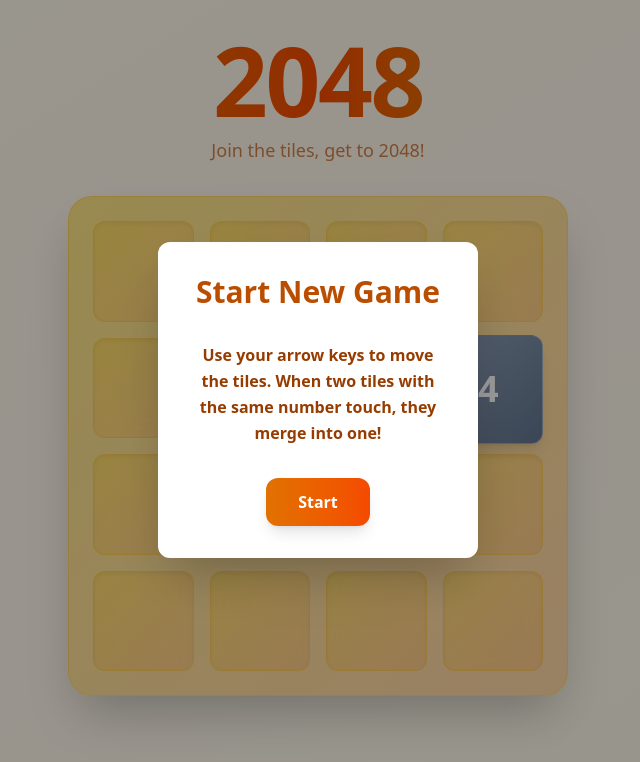
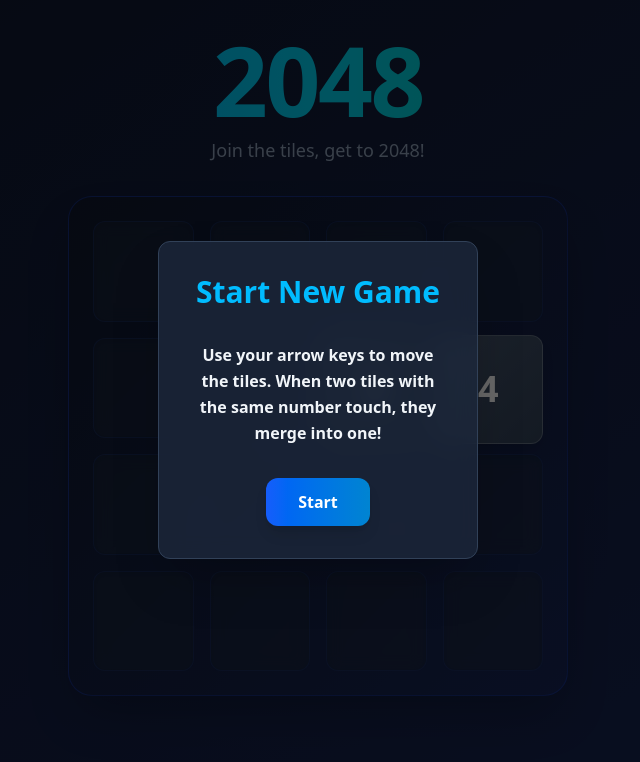
Before and after one commit to DeepanIsCool/fayda_club_skill, a Next.js app: page /games/2048 in a window 1280 px wide. Shown: the top 762 px of the page, without its empty margins (322-962 px from the left). Built offline with nearby package versions, Linux system fonts and the light colour scheme; no server answers.

Commit message:
2048 e alpo change kora hoyeche

```diff
--- a/app/components/2048/game-2048.tsx
+++ b/app/components/2048/game-2048.tsx
@@ -7,31 +7,20 @@ export default function Game2048() {
 
   return (
     <div className="flex flex-col items-center animate-in fade-in slide-in-from-bottom duration-700 delay-300">
-      {/* <div className="flex gap-4 mb-8 w-full max-w-md">
-        <div className="flex-1 bg-gradient-to-br from-amber-100 to-orange-100 backdrop-blur-sm rounded-2xl p-4 shadow-lg border border-amber-200/50 transform hover:scale-105 transition-all duration-200">
-          <div className="text-amber-700 text-sm font-bold uppercase tracking-wider mb-1">Score</div>
-          <div className="text-amber-900 text-2xl md:text-3xl font-black tabular-nums">{score.toLocaleString()}</div>
-        </div>
-        <div className="flex-1 bg-gradient-to-br from-yellow-100 to-amber-100 backdrop-blur-sm rounded-2xl p-4 shadow-lg border border-yellow-200/50 transform hover:scale-105 transition-all duration-200">
-          <div className="text-yellow-700 text-sm font-bold uppercase tracking-wider mb-1">Best</div>
-          <div className="text-yellow-900 text-2xl md:text-3xl font-black tabular-nums">
-            {bestScore.toLocaleString()}
-          </div>
-        </div>
-      </div> */}
-
-      <div className="game-container relative w-full max-w-[500px] aspect-square p-4 md:p-6 cursor-default select-none touch-none bg-gradient-to-br from-amber-200 to-orange-200 rounded-3xl shadow-2xl border border-amber-300/50 backdrop-blur-sm">
+      {/* --- MODIFIED: Main game container background --- */}
+      <div className="game-container relative w-full max-w-[500px] aspect-square p-4 md:p-6 cursor-default select-none touch-none bg-gradient-to-br from-slate-900 to-blue-950 rounded-3xl shadow-2xl border border-blue-800/50 backdrop-blur-sm">
         {(over || won) && (
           <div
             className={`absolute inset-0 z-[100] flex flex-col items-center justify-center rounded-3xl backdrop-blur-md animate-in fade-in zoom-in duration-500 ${
               won
-                ? "bg-gradient-to-br from-yellow-400/90 to-amber-400/90 text-white"
+                ? // --- MODIFIED: "You Win!" overlay ---
+                  "bg-gradient-to-br from-sky-500/90 to-cyan-400/90 text-white"
                 : "bg-gradient-to-br from-gray-800/90 to-gray-900/90 text-white"
             }`}
           >
             <div className="text-center animate-in slide-in-from-bottom duration-700 delay-200">
               <p className="text-4xl md:text-6xl font-black mb-6 animate-bounce">
-                {won ? "🎉 You Win!" : "💀 Game Over!"}
+                {won ? "🎉 You Win!" : "Start New Game"}
               </p>
               <div className="flex flex-col sm:flex-row gap-4 justify-center">
                 {won && !keepPlaying && (
@@ -44,9 +33,10 @@ export default function Game2048() {
                 )}
                 <button
                   onClick={restart}
-                  className="group relative overflow-hidden bg-gradient-to-r from-amber-600 to-orange-600 hover:from-amber-700 hover:to-orange-700 text-white font-bold py-3 px-6 rounded-xl shadow-lg hover:shadow-xl transform hover:scale-105 transition-all duration-200 active:scale-95"
+                  // --- MODIFIED: "Try Again" button ---
+                  className="group relative overflow-hidden bg-gradient-to-r from-blue-600 to-sky-600 hover:from-blue-700 hover:to-sky-700 text-white font-bold py-3 px-6 rounded-xl shadow-lg hover:shadow-xl transform hover:scale-105 transition-all duration-200 active:scale-95"
                 >
-                  <span className="relative z-10">Try Again</span>
+                  <span className="relative z-10">Start</span>
                   <div className="absolute inset-0 bg-gradient-to-r from-white/20 to-transparent opacity-0 group-hover:opacity-100 transition-opacity duration-200" />
                 </button>
               </div>
@@ -60,7 +50,8 @@ export default function Game2048() {
               {Array.from({ length: 4 }).map((_, colIndex) => (
                 <div
                   key={colIndex}
-                  className="flex-1 aspect-square rounded-xl bg-gradient-to-br from-amber-300/40 to-orange-300/40 backdrop-blur-sm border border-amber-400/30 shadow-inner"
+                  // --- MODIFIED: Empty grid cell background ---
+                  className="flex-1 aspect-square rounded-xl bg-slate-800/50 backdrop-blur-sm border border-blue-900/30 shadow-inner"
                 />
               ))}
             </div>
@@ -75,27 +66,28 @@ export default function Game2048() {
               const x = tile.position.x
               const y = tile.position.y
 
-              const baseSize = "calc((100% - 0.75rem) / 4)" // 3rem total gap / 4 tiles
-              const gapSize = "0.25rem" // gap-2 = 0.5rem, so 0.25rem per side
+              const baseSize = "calc((100% - 0.75rem) / 4)"
+              const gapSize = "0.25rem"
 
+              // --- MODIFIED: Entire tile styling function ---
               const getTileStyles = (value: number) => {
                 const baseClasses = "text-white font-black shadow-lg border border-white/20"
                 const styles = {
-                  2: `bg-gradient-to-br from-slate-300 to-slate-400 text-slate-700 ${baseClasses}`,
-                  4: `bg-gradient-to-br from-slate-400 to-slate-500 text-slate-800 ${baseClasses}`,
-                  8: `bg-gradient-to-br from-orange-400 to-orange-500 ${baseClasses}`,
-                  16: `bg-gradient-to-br from-orange-500 to-red-500 ${baseClasses}`,
-                  32: `bg-gradient-to-br from-red-500 to-red-600 ${baseClasses}`,
-                  64: `bg-gradient-to-br from-red-600 to-red-700 ${baseClasses}`,
-                  128: `bg-gradient-to-br from-yellow-400 to-yellow-500 text-2xl md:text-3xl ${baseClasses}`,
-                  256: `bg-gradient-to-br from-yellow-500 to-amber-500 text-2xl md:text-3xl ${baseClasses}`,
-                  512: `bg-gradient-to-br from-amber-500 to-orange-500 text-2xl md:text-3xl ${baseClasses}`,
-                  1024: `bg-gradient-to-br from-orange-500 to-red-500 text-xl md:text-2xl ${baseClasses}`,
-                  2048: `bg-gradient-to-br from-yellow-400 to-yellow-500 text-xl md:text-2xl animate-pulse ${baseClasses}`,
+                  2: `bg-gradient-to-br from-slate-700 to-slate-800 text-gray-200 ${baseClasses}`,
+                  4: `bg-gradient-to-br from-slate-600 to-slate-700 text-gray-100 ${baseClasses}`,
+                  8: `bg-gradient-to-br from-blue-700 to-blue-800 ${baseClasses}`,
+                  16: `bg-gradient-to-br from-blue-600 to-blue-700 ${baseClasses}`,
+                  32: `bg-gradient-to-br from-sky-600 to-sky-700 ${baseClasses}`,
+                  64: `bg-gradient-to-br from-sky-500 to-sky-600 ${baseClasses}`,
+                  128: `bg-gradient-to-br from-cyan-500 to-cyan-600 text-2xl md:text-3xl ${baseClasses}`,
+                  256: `bg-gradient-to-br from-cyan-400 to-cyan-500 text-2xl md:text-3xl ${baseClasses}`,
+                  512: `bg-gradient-to-br from-teal-400 to-teal-500 text-2xl md:text-3xl ${baseClasses}`,
+                  1024: `bg-gradient-to-br from-indigo-500 to-indigo-600 text-xl md:text-2xl ${baseClasses}`,
+                  2048: `bg-gradient-to-br from-indigo-400 to-purple-500 text-xl md:text-2xl animate-pulse ${baseClasses}`,
                 }
                 return (
                   styles[value as keyof typeof styles] ||
-                  `bg-gradient-to-br from-purple-600 to-purple-700 text-lg md:text-xl ${baseClasses}`
+                  `bg-gradient-to-br from-purple-600 to-violet-700 text-lg md:text-xl ${baseClasses}`
                 )
               }
 
@@ -111,7 +103,9 @@ export default function Game2048() {
                   }}
                 >
                   <div
-                    className={`w-full h-full rounded-xl flex items-center justify-center text-3xl md:text-4xl transform hover:scale-105 transition-all duration-150 ${getTileStyles(tile.value)}`}
+                    className={`w-full h-full rounded-xl flex items-center justify-center text-3xl md:text-4xl transform hover:scale-105 transition-all duration-150 ${getTileStyles(
+                      tile.value,
+                    )}`}
                   >
                     {tile.value}
                   </div>
--- a/app/games/2048/page.tsx
+++ b/app/games/2048/page.tsx
@@ -5,7 +5,7 @@ import { useState, useEffect } from "react"
 import useTranslation from "../../lib/useTranslation"
 
 export default function GamePage() {
-  const t = useTranslation();
+  const t = useTranslation()
   const { restart } = useGame()
   const [showModal, setShowModal] = useState(true)
 
@@ -15,25 +15,31 @@ export default function GamePage() {
   }
 
   useEffect(() => {
+    // This effect ensures the modal appears when the component mounts.
+    // Set to true to show by default on page load.
     setShowModal(true)
   }, [])
 
   return (
-    <div className="min-h-screen bg-gradient-to-br from-amber-50 via-orange-50 to-yellow-50 py-8 px-4">
+    // --- MODIFIED: Main page background ---
+    <div className="min-h-screen bg-gradient-to-br from-slate-900 to-blue-950 py-8 px-4 text-white">
       <div className="w-[500px] mx-auto max-sm:w-[320px] max-sm:px-4">
         {/* Modal for New Game */}
         {showModal && (
-          <div className="fixed inset-0 z-50 flex items-center justify-center bg-black/40">
-            <div className="bg-white rounded-xl shadow-2xl p-8 max-w-xs w-full text-center animate-in fade-in">
-              <h2 className="text-3xl font-bold mb-4 text-amber-700">{t.startNewGame}</h2>
-                <div className="mt-8 text-center max-w-md animate-in fade-in slide-in-from-bottom duration-700 delay-500">
-                  <p className="text-amber-700/70 text-sm md:text-base leading-relaxed pb-8">
-                    <strong className="text-amber-800">{t.howtoplay}</strong>
-                  </p>
-                </div>
+          <div className="fixed inset-0 z-50 flex items-center justify-center bg-black/60">
+            {/* --- MODIFIED: Modal styling --- */}
+            <div className="bg-slate-800/80 backdrop-blur-md border border-slate-700 rounded-xl shadow-2xl p-8 max-w-xs w-full text-center animate-in fade-in">
+              <h2 className="text-3xl font-bold mb-4 text-sky-400">{t.startNewGame}</h2>
+              <div className="mt-8 text-center max-w-md animate-in fade-in slide-in-from-bottom duration-700 delay-500">
+                <p className="text-slate-300 text-sm md:text-base leading-relaxed pb-8">
+                  {/* --- MODIFIED: Modal text color --- */}
+                  <strong className="text-slate-100">{t.howtoplay}</strong>
+                </p>
+              </div>
+              {/* --- MODIFIED: Modal button --- */}
               <button
                 onClick={handleNewGame}
-                className="group relative overflow-hidden bg-gradient-to-r from-amber-600 to-orange-600 hover:from-amber-700 hover:to-orange-700 text-white font-bold py-3 px-8 rounded-xl shadow-lg hover:shadow-xl transform hover:scale-105 transition-all duration-200 active:scale-95 restart-button"
+                className="group relative overflow-hidden bg-gradient-to-r from-blue-600 to-sky-600 hover:from-blue-700 hover:to-sky-700 text-white font-bold py-3 px-8 rounded-xl shadow-lg hover:shadow-xl transform hover:scale-105 transition-all duration-200 active:scale-95 restart-button"
               >
                 <span className="relative z-10">{t.start}</span>
                 <div className="absolute inset-0 bg-gradient-to-r from-white/20 to-transparent opacity-0 group-hover:opacity-100 transition-opacity duration-200" />
@@ -42,17 +48,17 @@ export default function GamePage() {
           </div>
         )}
 
-        {/* Header */}
+        {/* --- MODIFIED: Header text colors --- */}
         <div className="text-center mb-8 animate-in fade-in slide-in-from-top duration-700">
-          <h1 className="text-6xl md:text-8xl font-black bg-gradient-to-r from-amber-600 via-orange-600 to-yellow-600 bg-clip-text text-transparent mb-2 tracking-tight">
+          <h1 className="text-6xl md:text-8xl font-black bg-gradient-to-r from-sky-400 via-cyan-400 to-teal-400 bg-clip-text text-transparent mb-2 tracking-tight">
             {t.gameNames["2048"]}
           </h1>
-          <p className="text-amber-700/70 text-lg font-medium">
+          <p className="text-slate-400 text-lg font-medium">
             {t.joinTiles}
           </p>
         </div>
 
-        {/* Game Board */}
+        {/* Game Board (uses its own updated styles) */}
         <Game2048 />
       </div>
     </div>
```
